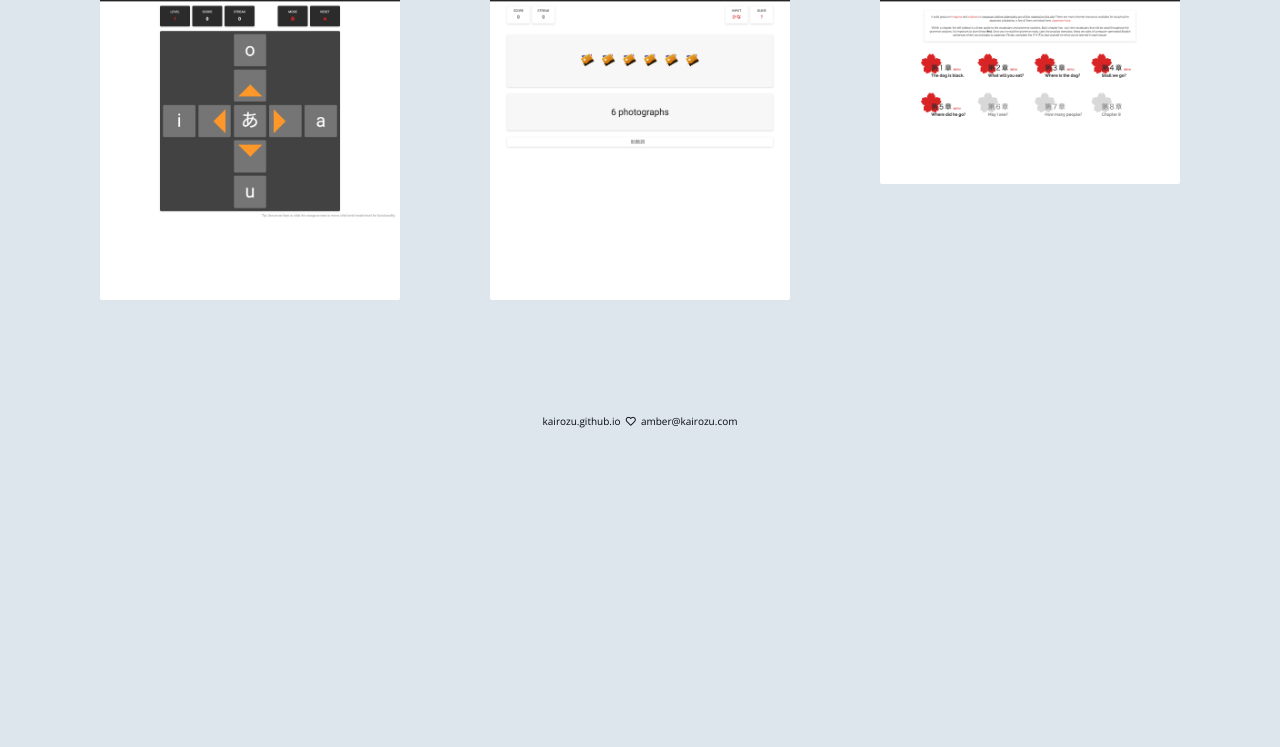
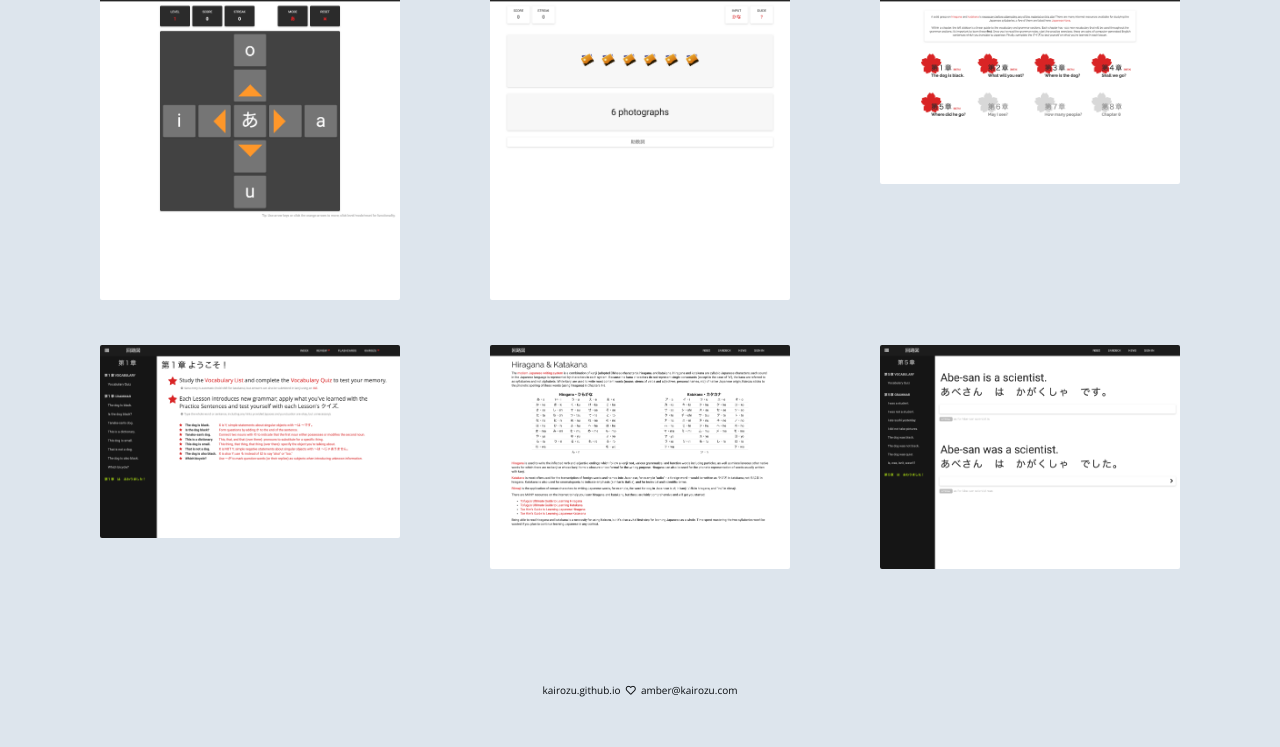
Before and after one commit to kairozu/kairozu.github.io, a Jekyll site: the page built from updates/_posts/2019-04-02-kairozu-overview.md, in a window 1280 px wide. Shown: the part 2433-3180 px from the top of the page. Built offline with Jekyll 4.4.1, drawn with Linux system fonts in a browser that asks for light colours; nearby versions of some CDN libraries; before the commit the page ends 2911 px from its top, so only the background shows below that.

Commit message:
add more kairozu screenshots

```diff
--- a/updates/_posts/2019-04-02-kairozu-overview.md
+++ b/updates/_posts/2019-04-02-kairozu-overview.md
@@ -58,3 +58,11 @@
 	<a href="/images/nihongo_kai5.png"><img width="300" src="/images/nihongo_kai5.png" alt="counter practice" /></a>
     <a href="/images/nihongo_kai6.png"><img width="300" src="/images/nihongo_kai6.png" alt="lesson selection" /></a>
 </div>
+
+<div class="spacerClear"></div>
+
+<div class="flexBox">
+	<a href="/images/nihongo_kai7.png"><img width="300" src="/images/nihongo_kai7.png" alt="chapter index" /></a>
+	<a href="/images/nihongo_kai8.png"><img width="300" src="/images/nihongo_kai8.png" alt="kana" /></a>
+    <a href="/images/nihongo_kai9.png"><img width="300" src="/images/nihongo_kai9.png" alt="practice" /></a>
+</div>
```
Also changed, not shown: images/nihongo_kai7.png (added), images/nihongo_kai8.png (added), images/nihongo_kai9.png (added).
